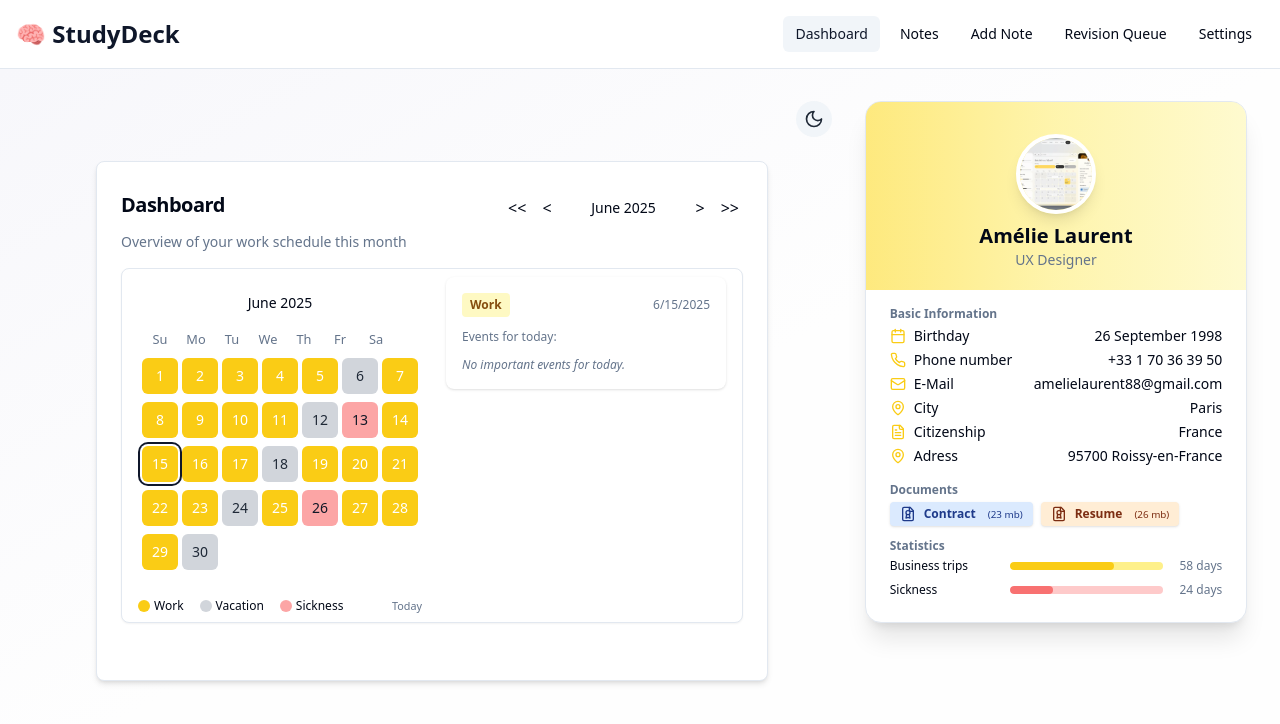
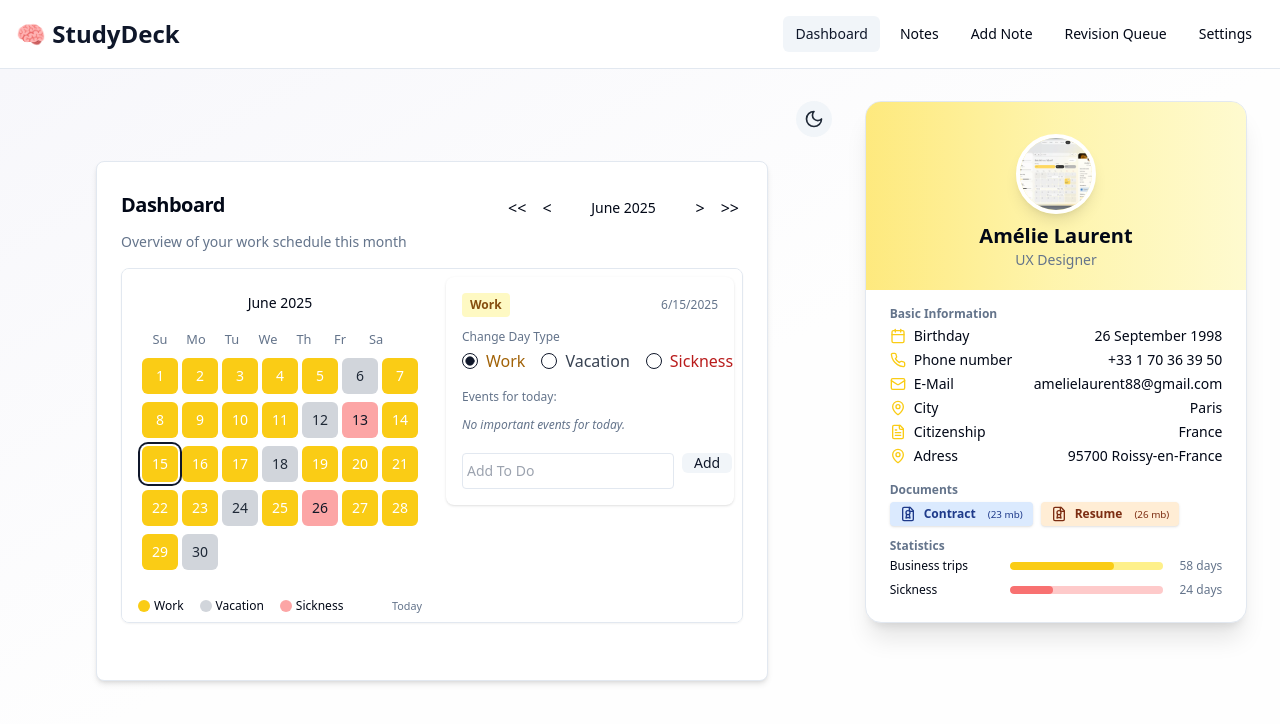
Before and after one commit to Sparshga/studydeck-revision-hub, a React (Vite) app: page /dashboard in a window 1280 px wide. Shown: the top 724 px of the page. Built offline with nearby package versions, Linux system fonts and the light colour scheme.

Commit message:
Refactor event editing in TodayInfoBox
Move day type and event editing options from popover to TodayInfoBox for today's date.

```diff
--- a/src/components/TodayInfoBox.tsx
+++ b/src/components/TodayInfoBox.tsx
@@ -1,7 +1,10 @@
 
-import React from "react";
+import React, { useRef, useState } from "react";
 import { Checkbox } from "@/components/ui/checkbox";
 import { Check } from "lucide-react";
+import { Button } from "@/components/ui/button";
+import { RadioGroup, RadioGroupItem } from "@/components/ui/radio-group";
+import AddMultipleTasksModal from "./AddMultipleTasksModal";
 
 type DayType = "work" | "vacation" | "sickness";
 const colorMap: Record<DayType, string> = {
@@ -17,6 +20,11 @@ interface TodayInfoBoxProps {
   doneMap: boolean[];
   onToggleDone: (eventIdx: number) => void;
   isToday: boolean;
+  isSelected: boolean;
+  onDayTypeChange: (t: DayType) => void;
+  onAddEvent: (e: string) => void;
+  onRemoveEvent: (i: number) => void;
+  onAddTasks: (tasks: string[]) => void;
 }
 
 export default function TodayInfoBox({
@@ -26,17 +34,52 @@ export default function TodayInfoBox({
   doneMap,
   onToggleDone,
   isToday,
+  isSelected,
+  onDayTypeChange,
+  onAddEvent,
+  onRemoveEvent,
+  onAddTasks,
 }: TodayInfoBoxProps) {
+  const [input, setInput] = useState("");
+  const inputRef = useRef<HTMLInputElement>(null);
+
   return (
     <div className="bg-card shadow rounded-lg p-4 flex flex-col min-w-[260px] gap-2">
       <div className="flex items-center mb-1">
         <div className={`px-2 py-1 rounded text-xs font-semibold capitalize ${colorMap[dayType]}`}>
           {dayType}
         </div>
-        <div className="ml-auto font-medium text-xs text-muted-foreground">{date.toLocaleDateString()}</div>
+        <div className="ml-auto font-medium text-xs text-muted-foreground">
+          {date.toLocaleDateString()}
+        </div>
       </div>
+      {/* Day type selector, show if selected */}
+      {isSelected && (
+        <div className="mb-2">
+          <div className="text-xs text-muted-foreground mb-1">Change Day Type</div>
+          <RadioGroup
+            value={dayType}
+            onValueChange={(val) => onDayTypeChange(val as DayType)}
+            className="flex gap-4"
+          >
+            <div className="flex items-center gap-2">
+              <RadioGroupItem value="work" id="side-work" />
+              <label htmlFor="side-work" className="text-yellow-700 cursor-pointer">Work</label>
+            </div>
+            <div className="flex items-center gap-2">
+              <RadioGroupItem value="vacation" id="side-vacation" />
+              <label htmlFor="side-vacation" className="text-gray-700 cursor-pointer">Vacation</label>
+            </div>
+            <div className="flex items-center gap-2">
+              <RadioGroupItem value="sickness" id="side-sickness" />
+              <label htmlFor="side-sickness" className="text-red-700 cursor-pointer">Sickness</label>
+            </div>
+          </RadioGroup>
+        </div>
+      )}
+
       <div className="text-xs text-muted-foreground mb-1">
-        {isToday ? "Events for today:" : `Events for ${date.toLocaleDateString()}:`}
+        Events for {isToday ? "today" : date.toLocaleDateString()}:
       </div>
       <ul className="space-y-1">
         {events.length ? (
@@ -53,6 +96,16 @@ export default function TodayInfoBox({
                 <Check size={18} color="green" className="mr-1" />
               )}
               <span className={doneMap[i] ? "line-through text-gray-400" : ""}>{e}</span>
+              <Button
+                variant="ghost"
+                size="icon"
+                className="ml-auto text-destructive"
+                onClick={() => onRemoveEvent(i)}
+                aria-label="Remove"
+                title="Remove"
+              >
+                ✕
+              </Button>
             </li>
           ))
         ) : (
@@ -61,6 +114,44 @@ export default function TodayInfoBox({
           </li>
         )}
       </ul>
+
+      {/* Actions (Add/Remove/Multiple) */}
+      {isSelected && (
+        <div className="flex flex-col gap-2 mt-3">
+          <div className="flex gap-2">
+            <input
+              ref={inputRef}
+              value={input}
+              onChange={e => setInput(e.target.value)}
+              className="flex-1 border rounded p-1 text-sm"
+              placeholder="Add To Do"
+              onKeyDown={e => {
+                if (e.key === "Enter" && input.trim()) {
+                  onAddEvent(input.trim());
+                  setInput("");
+                  setTimeout(() => inputRef.current?.focus(), 1);
+                }
+              }}
+            />
+            <Button
+              type="button"
+              variant="secondary"
+              onClick={() => {
+                if (input.trim()) {
+                  onAddEvent(input.trim());
+                  setInput("");
+                  setTimeout(() => inputRef.current?.focus(), 1);
+                }
+              }}
+              size="sm"
+              className="px-3 h-full"
+            >
+              Add
+            </Button>
+            <AddMultipleTasksModal onAddTasks={onAddTasks} />
+          </div>
+        </div>
+      )}
     </div>
   );
 }
--- a/src/pages/Dashboard.tsx
+++ b/src/pages/Dashboard.tsx
@@ -172,6 +172,9 @@ const Dashboard = () => {
     today: [today],
   };
 
+  // Pass if currently selected (side panel correlates with selectedDay)
+  const isSelected = true;
+
   return (
     <main className="min-h-[90vh] w-full flex flex-col lg:flex-row items-stretch justify-center gap-8 bg-gradient-to-br from-[#f7f7fb] via-[#fefefe] to-[#fefefe] p-2 sm:p-8">
       {/* Main content (calendar) */}
@@ -289,7 +292,7 @@ const Dashboard = () => {
                 onAddEvent={enhancedHandleAddEvent}
                 onRemoveEvent={enhancedHandleRemoveEvent}
               />
-              {/* Now shows info for selected day */}
+              {/* Now shows info for selected day, and passes new handlers */}
               <div className="min-w-[280px]">
                 <TodayInfoBox
                   dayType={infoBoxDayType}
@@ -298,6 +301,11 @@ const Dashboard = () => {
                   doneMap={infoBoxDoneMap}
                   onToggleDone={handleToggleDone}
                   isToday={isToday}
+                  isSelected={true}
+                  onDayTypeChange={handleDayTypeChange}
+                  onAddEvent={enhancedHandleAddEvent}
+                  onRemoveEvent={enhancedHandleRemoveEvent}
+                  onAddTasks={(tasks: string[]) => tasks.forEach(enhancedHandleAddEvent)}
                 />
               </div>
             </div>
```
